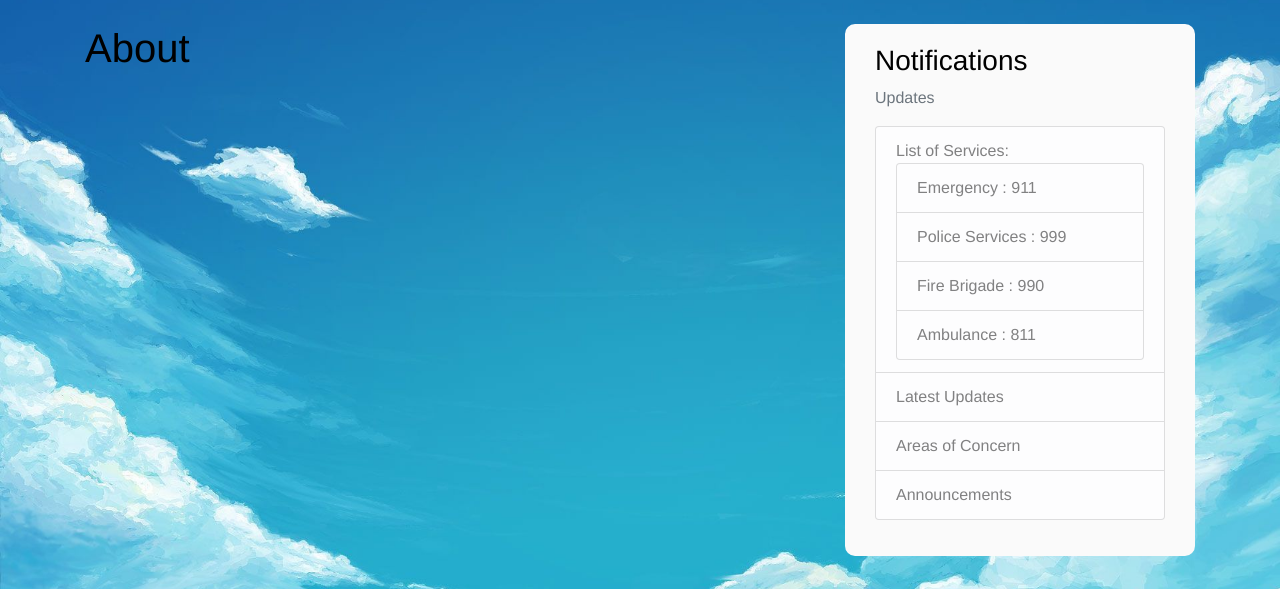
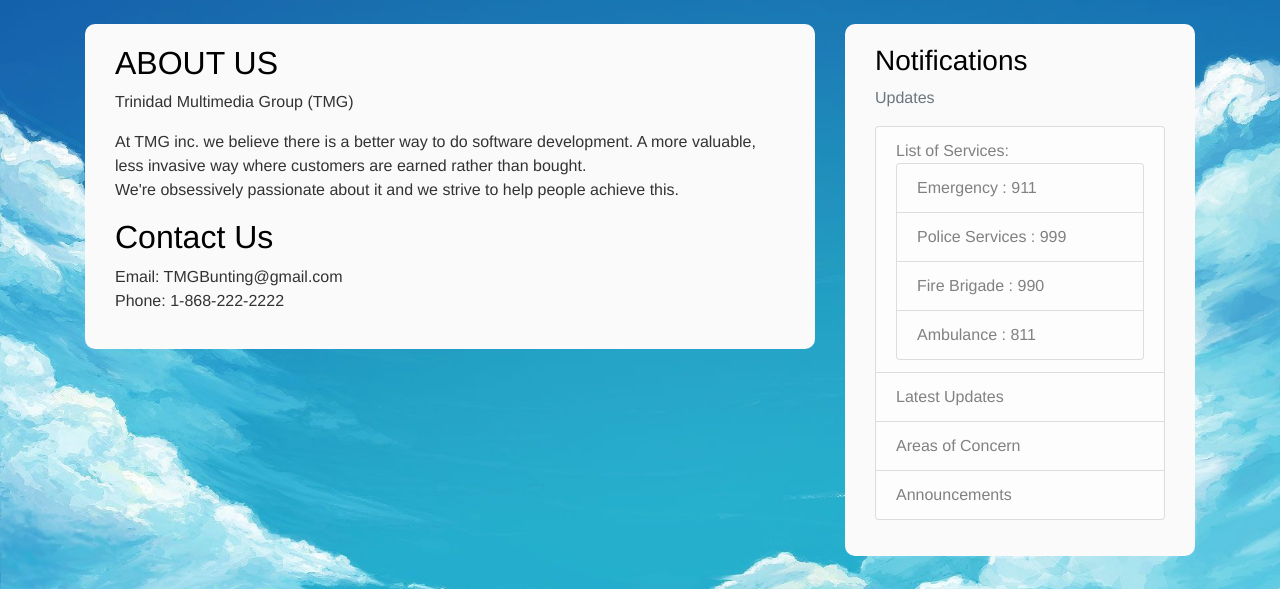
Before and after one commit to KyleRamkissoon/BuntingBlog, a Flask app: page /about in a window 1280 px wide. Shown: the part 56-645 px from the top of the page. Run offline with Flask 2, Linux system fonts and the light colour scheme; some libraries are stand-ins or nearby versions.

Commit message:
Update about.html

```diff
--- a/buntingblog/templates/about.html
+++ b/buntingblog/templates/about.html
@@ -1,4 +1,14 @@
 {% extends 'layout.html' %}
 {% block content %}
-    <h1> About </h1>
+ <article class="media content-section">
+     <div class="media-body">
+            <h2 class="article-title">ABOUT US</h2>
+            <p class="article-content">Trinidad Multimedia Group (TMG)</p>
+            <p class="article-content">At TMG inc. we believe there is a better way to do software development. A more valuable, less invasive way where customers are earned rather than bought.
+            We're obsessively passionate about it and we strive to help people achieve this. </p>
+            <h2 class="article-title">Contact Us</h2>
+            <p class="article-content">Email: TMGBunting@gmail.com
+            Phone: 1-868-222-2222</p>
+          </div>
+        </article>
 {% endblock content %}
```
